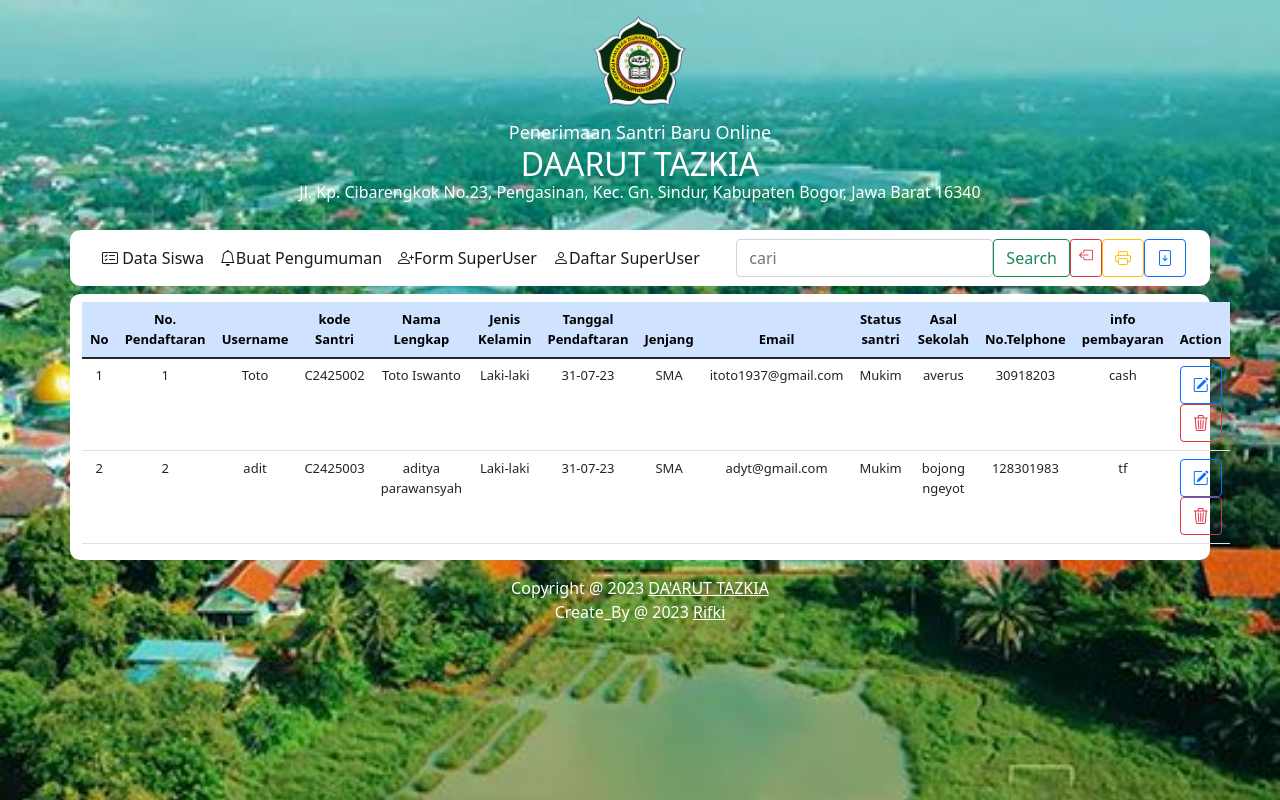
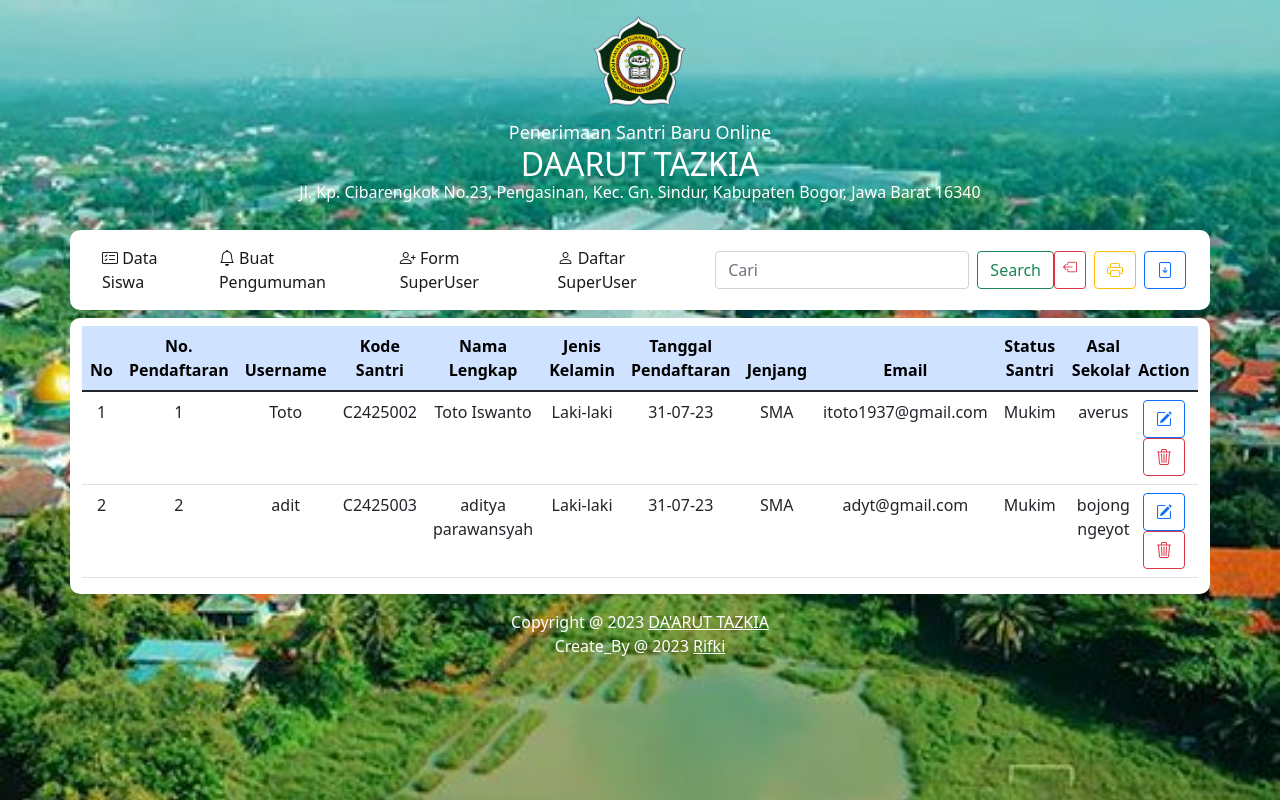
Before and after one commit to Tois286/FBO-part2, a PHP site: page /adminsistem.php in a window 1280 px wide. Run offline with PHP 8.4, Linux system fonts and the light colour scheme; a user stored in the database is signed in; data comes from the database, SQL or seed files in the repository; some libraries are stand-ins or nearby versions.

Commit message:
pembaruan tabel

```diff
--- a/adminsistem.php
+++ b/adminsistem.php
@@ -32,68 +32,68 @@
 
 	<!-- Navbar -->
 	<div class="">
-		<nav class="container radius navbar navbar-expand-lg navbar-light " style="background-color: #ffffff;">
+		<nav class="container radius navbar navbar-expand-lg navbar-light" style="background-color: #ffffff;">
 			<div class="container-fluid">
 				<button class="navbar-toggler" type="button" data-bs-toggle="collapse" data-bs-target="#navbarSupportedContent" aria-controls="navbarSupportedContent" aria-expanded="false" aria-label="Toggle navigation">
 					<span class="navbar-toggler-icon"></span>
 				</button>
 
 				<div class="collapse navbar-collapse" id="navbarSupportedContent">
-					<div class="navbar-nav">
+					<div class="navbar-nav me-auto mb-2 mb-lg-0">
 						<a class="nav-link active" href="adminsistem.php"><i class="bi bi-card-checklist"></i> Data Siswa</a>
-						<a class="nav-link active" href="pengumumanPros.php"><i class="bi bi-bell"></i>Buat Pengumuman</a>
-						<a class="nav-link active" href="daftarUserPros.php"><i class="bi bi-person-plus"></i>Form SuperUser</a>
-						<a class="nav-link active" href="dataguru.php"><i class="bi bi-person"></i>Daftar SuperUser</a>
+						<a class="nav-link active" href="pengumumanPros.php"><i class="bi bi-bell"></i> Buat Pengumuman</a>
+						<a class="nav-link active" href="daftarUserPros.php"><i class="bi bi-person-plus"></i> Form SuperUser</a>
+						<a class="nav-link active" href="dataguru.php"><i class="bi bi-person"></i> Daftar SuperUser</a>
+					</div>
+
+					<form action="cari.php" method="POST" class="d-flex">
+						<input class="form-control me-2" type="search" placeholder="Cari" aria-label="Cari" id="cari" name="cari">
+						<button class="btn btn-outline-success" type="submit">Search</button>
+					</form>
+
+					<div class="d-flex">
+						<a href="logout.php" class="btn btn-outline-danger btn-sm me-2">
+							<i class="bi bi-box-arrow-left"></i>
+						</a>
+						<a href="print.php" class="btn btn-outline-warning btn-xs me-2"><i class="bi bi-printer"></i></a>
+						<a href="download2.php" class="btn btn-outline-primary btn-xs"><i class="bi bi-file-arrow-down"></i></a>
 					</div>
 				</div>
-				<form action="cari.php" method="POST" class="d-flex">
-					<input class="form-control" type="cari" placeholder="cari" aria-label="cari" id="cari" name="cari">
-					<button class="btn btn-outline-success" type="submit">Search</button>
-					<a href="logout.php" class="btn btn-outline-danger btn-sm">
-
-						<i class="bi bi-box-arrow-left"></i>
-						</i>
-					</a>
-					<a href="print.php" class="btn btn-outline-warning btn-xs"><i class="bi bi-printer"></i></a>
-					<a href="download2.php" class="btn btn-outline-primary btn-xs"><i class="bi bi-file-arrow-down"></i></a>
-				</form>
+			</div>
+		</nav>
 	</div>
 
-		</nav>
-	</div>
 	<!-- Konten -->
 	<div class="container mt-2">
-		<font size="2">
 		<div class="row">
 			<div class="container bg-white radius">
+				<div class="table-responsive">
 					<table class="table text-center mt-2">
 						<thead class="table-primary radius">
 							<tr>
 								<th scope="col">No</th>
 								<th scope="col">No. Pendaftaran</th>
 								<th scope="col">Username</th>
-								<th scope="col">kode Santri</th>
+								<th scope="col">Kode Santri</th>
 								<th scope="col">Nama Lengkap</th>
 								<th scope="col">Jenis Kelamin</th>
 								<th scope="col">Tanggal Pendaftaran</th>
 								<th scope="col">Jenjang</th>
 								<th scope="col">Email</th>
-								<th scope="col">Status santri</th>
+								<th scope="col">Status Santri</th>
 								<th scope="col">Asal Sekolah</th>
-								<th scope="col">No.Telphone</th>
-								<th scope="col">info pembayaran</th>
-								<th scope="col">Action</th>
+								<th scope="col">No. Telepon</th>
+								<th scope="col">Info Pembayaran</th>
+								<th scope="col" class="sticky-right">Action</th>
 							</tr>
 						</thead>
 						<tbody>
-							<tr>
 							<?php
 							include 'koneksi.php';
 							$no = 1;
 							$sql = mysqli_query($koneksi, "SELECT * FROM data_siswa");
 							while ($data = mysqli_fetch_array($sql)) {
 							?>
-							</tr>
 								<tr>
 									<td><?= $no++ ?></td>
 									<td><?= $data['id_siswa']; ?></td>
@@ -108,9 +108,9 @@
 									<td><?= $data['asal_skolah']; ?></td>
 									<td><?= $data['no_telphon']; ?></td>
 									<td><?= $data['judul_file_pdf']; ?></td>
-								<td>
-									<a href="edit.php?id= <?= $data['id_siswa']; ?>" class="btn btn-outline-primary btn-xs"><i class="bi bi-pencil-square"></i></a>
-									<a href="hapus.php?id= <?= $data['id_siswa']; ?>" class="btn btn-outline-danger btn-xs"><i class="bi bi-trash3"></i></a>
+									<td class="sticky-right action-cell">
+										<a href="edit.php?id=<?= $data['id_siswa']; ?>" class="btn btn-outline-primary btn-xs"><i class="bi bi-pencil-square"></i></a>
+										<a href="hapus.php?id=<?= $data['id_siswa']; ?>" class="btn btn-outline-danger btn-xs"><i class="bi bi-trash3"></i></a>
 									</td>
 								</tr>
 							<?php } ?>
@@ -119,7 +119,21 @@
 				</div>
 			</div>
 		</div>
-	</font>
+	</div>
+
+	<style>
+		table td.action-cell {
+			background-color: white !important;
+			/* Atur latar belakang untuk kolom "Action" */
+		}
+
+		.sticky-right {
+			position: sticky;
+			right: 0;
+			z-index: 2;
+		}
+	</style>
+
 
 	<!-- footer -->
 	<footer>
--- a/hapus.php
+++ b/hapus.php
@@ -1,8 +1,7 @@
 <?php
 
 include 'koneksi.php';
-$id=$_GET['id'];
-mysqli_query($koneksi, "DELETE `data_siswa` FROM data_siswa JOIN tb_gambar ON data_siswa.id_siswa=tb_gambar.id_siswa WHERE data_siswa.id_siswa = '".$id."' ");
+$id = $_GET['id'];
+mysqli_query($koneksi, "DELETE `data_siswa` FROM data_siswa JOIN tb_gambar ON data_siswa.id_siswa=tb_gambar.id_siswa WHERE data_siswa.id_siswa = '" . $id . "' ");
 echo "<script> alert('Data Ini Berhasil dihapus')</script>";
 echo "<meta http-equiv='refresh' content='0; URL=datasiswa.php'>";
-?>
--- a/hapusUser.php
+++ b/hapusUser.php
@@ -1,8 +1,7 @@
 <?php
 
 include('koneksi.php');
-session_start();
-mysqli_query($koneksi, "DELETE FROM superuser WHERE id_guru ='".$_SESSION['id']."' ");
+$id = $_GET['id'];
+mysqli_query($koneksi, "DELETE FROM `superuser` WHERE id_guru ='" . $id . "' ");
 echo "<script> alert('Data Ini Berhasil dihapus')</script>";
 echo "<meta http-equiv='refresh' content='0; URL=adminsistem.php'>";
-?>
--- a/koneksi.php
+++ b/koneksi.php
@@ -10,4 +10,3 @@
 if (mysqli_connect_errno()) {
 	echo "KONEKSI GAGAL : " . mysqli_connect_error();
 }
-?>
--- a/modul/footer.php
+++ b/modul/footer.php
@@ -1,4 +1,4 @@
 <div class="container-fluid my-3 text-center heading text-white">
-    <p>Copyright @ 2023 <a href="index.php" class=" text-white">DA'ARUT TAZKIA</a><br>
-        Create_By @ 2023 <a href="https://www.instagram.com/tois_n10/?igshid=ZDdkNTZiNTM%3D" class=" text-white">Rifki</a></p>
+    <p>Copyright @ 2023 <a href="" class=" text-white">DA'ARUT TAZKIA</a><br>
+        Create_By @ 2023 <a href="" class=" text-white">Rifki</a></p>
 </div>
--- a/pengumumanPros.php
+++ b/pengumumanPros.php
@@ -103,6 +103,7 @@
 									</p>
 
 									<td><a href="#" class="btn btn btn-outline-primary btn-sm">Read More</a></td>
+									<td><a href="pengumumanHapus.php?id= <?= $text['id_pengumuman']; ?>" class="btn btn btn-outline-primary btn-sm">Delete</a></td>
 								</div>
 							</div>
 						</div>
```
Also changed, not shown: dataguru.php (+19 -10 lines), datasiswa.php (+14 -3 lines), pendaftaran.php (+17 -18 lines), pengumumanAct.php (+5 -6 lines), pengumumanHapus.php (+3 -5 lines), ujian.php (+14 -2 lines). Lines whose indentation alone changed are shown as unchanged.
